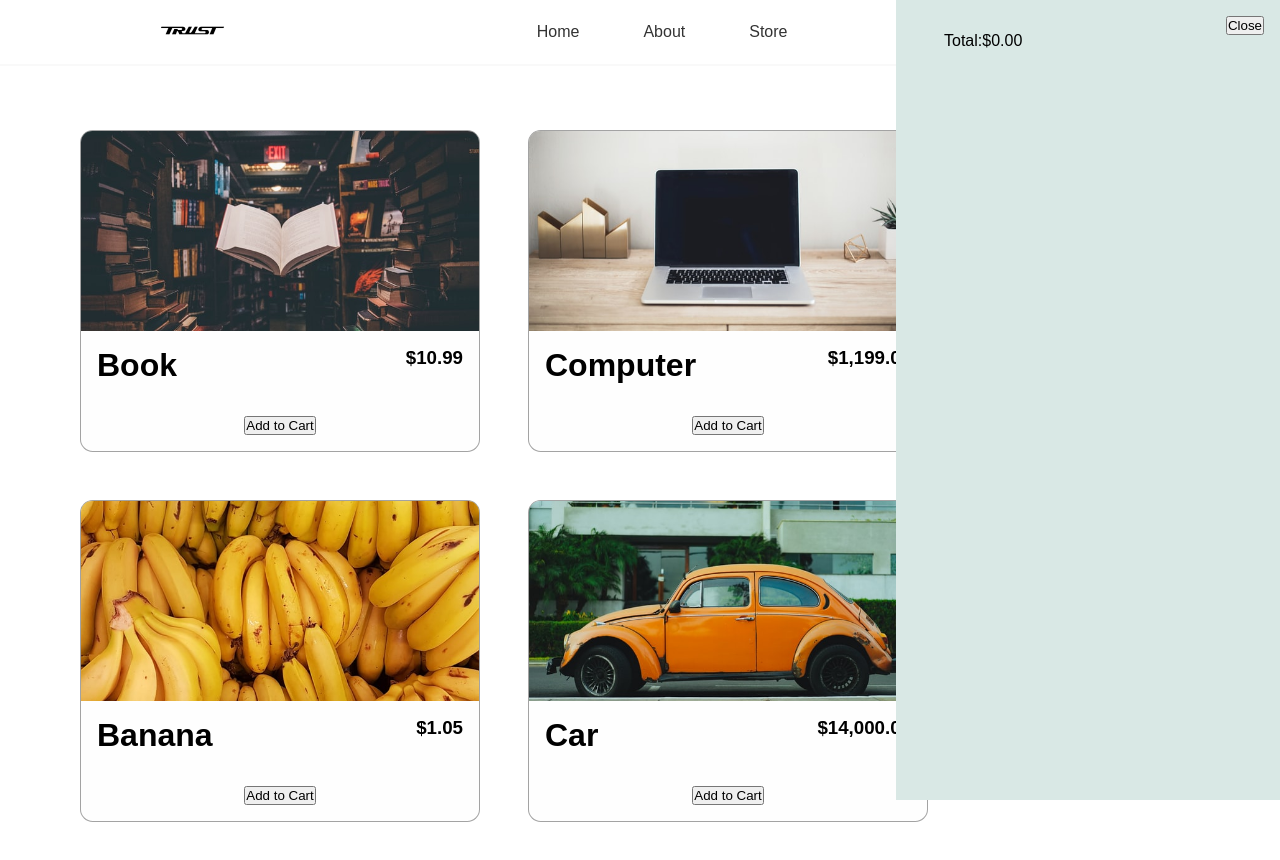
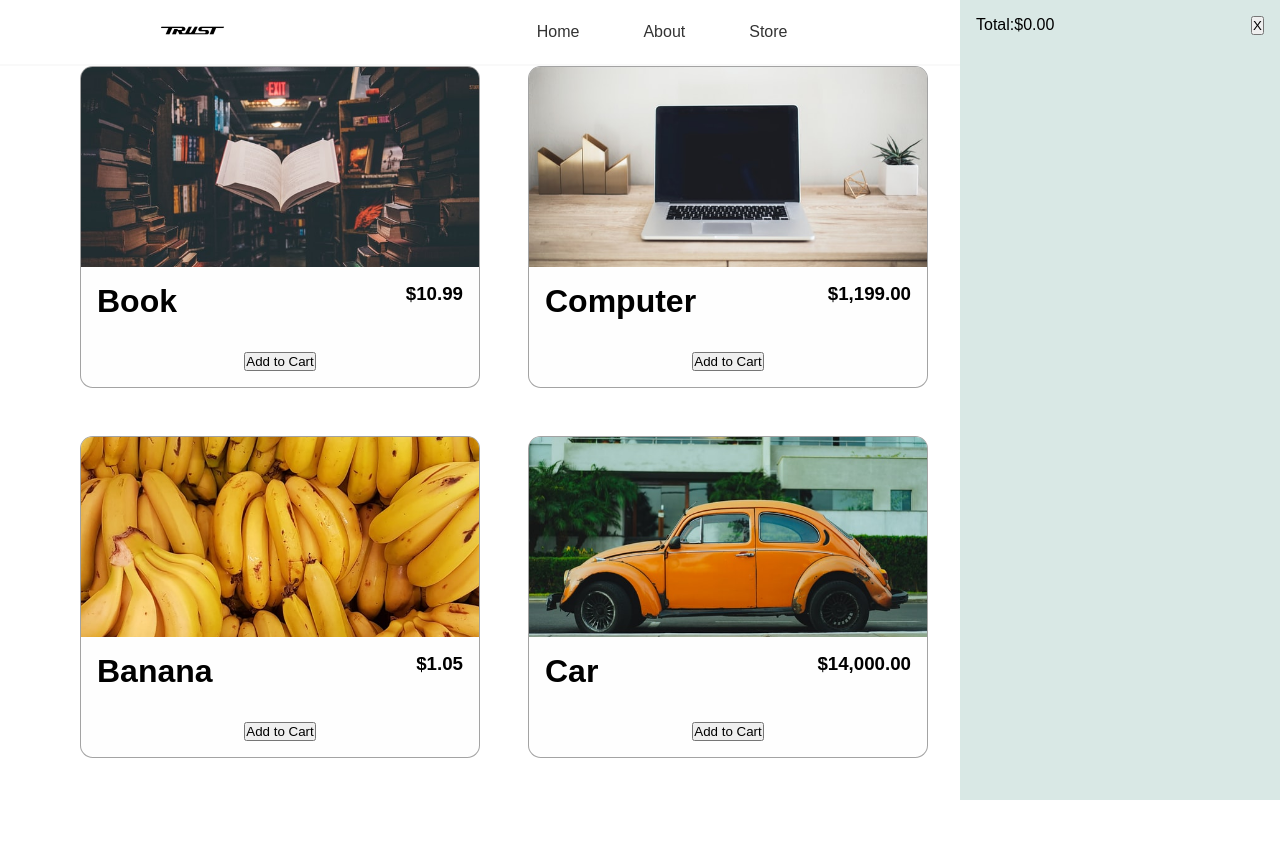
Before and after one commit to dardan8/shopping-cart, a React (Vite) app: page /store in a window 1280 px wide. Both pictures are taken after a click on the icon 1109 px from the left and 30 px from the top of the page. Shown: the top 860 px of the page. After the commit the page ends 800 px from the top, so only its background shows below. Built offline with nearby package versions, Linux system fonts and the light colour scheme.

Commit message:
Styling shopping cart

```diff
--- a/src/components/CartItem.tsx
+++ b/src/components/CartItem.tsx
@@ -1,6 +1,7 @@
 import { useShoppingCart } from "../context/ShoppingCartContext";
 import storeItems from "../data/items.json";
 import { formatCurrency } from "../utilities/formatCurrency";
+import "./carditem.css";
 
 type CartItemProps = {
   id: number;
@@ -13,15 +14,15 @@ export function CartItem({ id, quantity }: CartItemProps) {
   if (item == null) return null;
 
   return (
-    <>
+    <div className='card-item-sh'>
       <img src={item.imgUrl} style={{ width: "124px" }} />
-      <div>
+      <div className=''>
         {item.name}
         {quantity > 1 && <span>x{quantity}</span>}
       </div>
       <div>{formatCurrency(item.price)}</div>
       <div>{formatCurrency(item.price * quantity)}</div>
       <button onClick={() => removeFromCart(item.id)}>x</button>
-    </>
+    </div>
   );
 }
--- a/src/components/ShoppingCart.tsx
+++ b/src/components/ShoppingCart.tsx
@@ -15,9 +15,9 @@ export function ShoppingCart({ isOpen }: ShoppingCartProps) {
       {isOpen ? (
         <div className='shoppingcart-container'>
           <button onClick={closeCart} className='close-cart'>
-            Close
+            X
           </button>
-          <div>
+          <div className='shoppingcart-items'>
             {cartItems.map((item) => (
               <CartItem key={item.id} {...item} />
             ))}
--- /dev/null
+++ b/src/components/carditem.css
@@ -0,0 +1,10 @@
+.card-item-sh {
+  display: flex;
+  flex-direction: row;
+  justify-content: space-between;
+  align-items: center;
+
+  overflow: scroll;
+  width: 100%;
+  box-sizing: border-box;
+}
--- a/src/components/shoppingcart.css
+++ b/src/components/shoppingcart.css
@@ -1,15 +1,15 @@
 .shoppingcart-container {
-  width: 30%;
-  height: 100vh;
+  width: 25%;
+  height: 100%;
 
   position: absolute;
-  bottom: 0;
   top: 0;
   right: 0;
 
-  padding: 2rem 3rem;
+  padding: 1rem;
   background-color: #d9e8e5;
   z-index: 3;
+  box-sizing: border-box;
 }
 
 .close-cart {
@@ -17,3 +17,10 @@
   top: 1rem;
   right: 1rem;
 }
+
+.shoppingcart-items {
+  width: 100%;
+  display: flex;
+  flex-direction: column;
+  box-sizing: border-box;
+}
--- a/src/components/storeitem.css
+++ b/src/components/storeitem.css
@@ -1,3 +1,10 @@
+.card-image-container {
+  width: 100%;
+  height: 200px;
+  padding: 0;
+  margin: 0;
+  z-index: 3;
+}
 .card-item {
   display: flex;
   flex-direction: column;
@@ -9,13 +16,6 @@
   border-radius: 0.8rem;
 }
 
-.card-image-container {
-  width: 100%;
-  height: 200px;
-  padding: 0;
-  margin: 0;
-  z-index: 3;
-}
 .card-image {
   width: 100%;
   height: 100%;
--- a/src/pages/store.css
+++ b/src/pages/store.css
@@ -1,11 +1,12 @@
 .store-container {
-    display: flex;
-    flex-wrap: wrap;
+  display: flex;
+  flex-wrap: wrap;
 
-    gap: 3rem;
-    align-items: center;
-    justify-content: flex-start;
+  gap: 3rem;
+  align-items: center;
+  justify-content: flex-start;
 
-    padding: 4rem 5rem;
-
+  padding: 0rem 5rem;
+  width: 100%;
+  height: 100%;
 }
```
